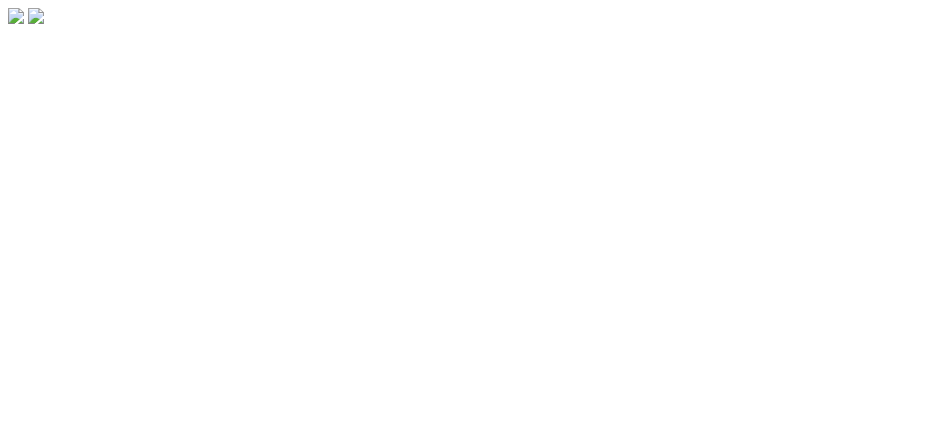
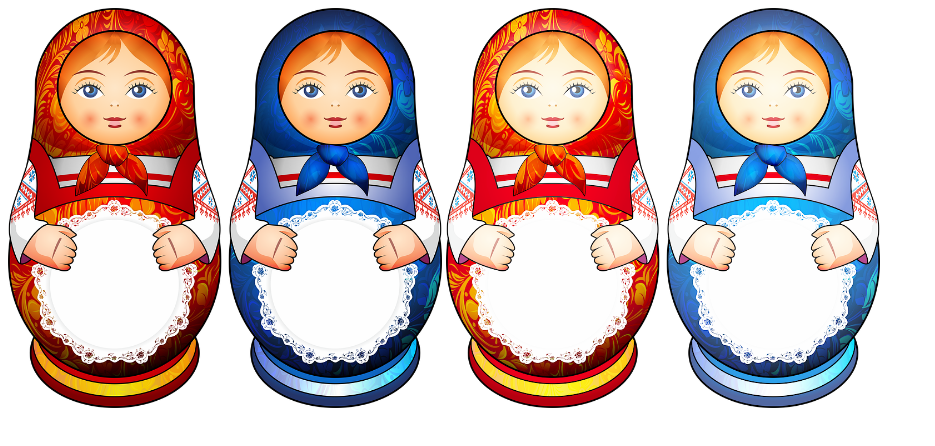
Before and after one commit to matticoli/procjam-2019, a plain HTML site: page index.html in a window 1280 px wide. Shown: the whole page, without its empty margins (0-935 px from the left). Drawn offline with nearby package versions, Linux system fonts and the light colour scheme.

```diff
--- a/index.html
+++ b/index.html
@@ -5,8 +5,8 @@
         <script defer type="text/javascript" src="./main.js"></script>
     </head>
     <body>
-        <img src="matrioshka.png"/>
-        <img id="img" src="matrioshka.png"/>
+        <img src="Doll_references/matrioshka.png"/>
+        <img id="img" src="Doll_references/matrioshka.png"/>
     </body>
 </html>
 
```
Also changed, not shown: assets/_0001s_0000_flower-face-skin.png (added), assets/_0001s_0001_flower-face-eyes.png (added), assets/_0001s_0002_flower-face-hair.png (added), assets/_0001s_0003_flower-face-cheeks.png (added), assets/_0001s_0004_flower-face.png (added), assets/_0001s_0005_flower-base-jacket.png (added), assets/_0001s_0006_flower-base-flowers.png (added), assets/_0001s_0007_flower-base.png (added), 1 other file.
